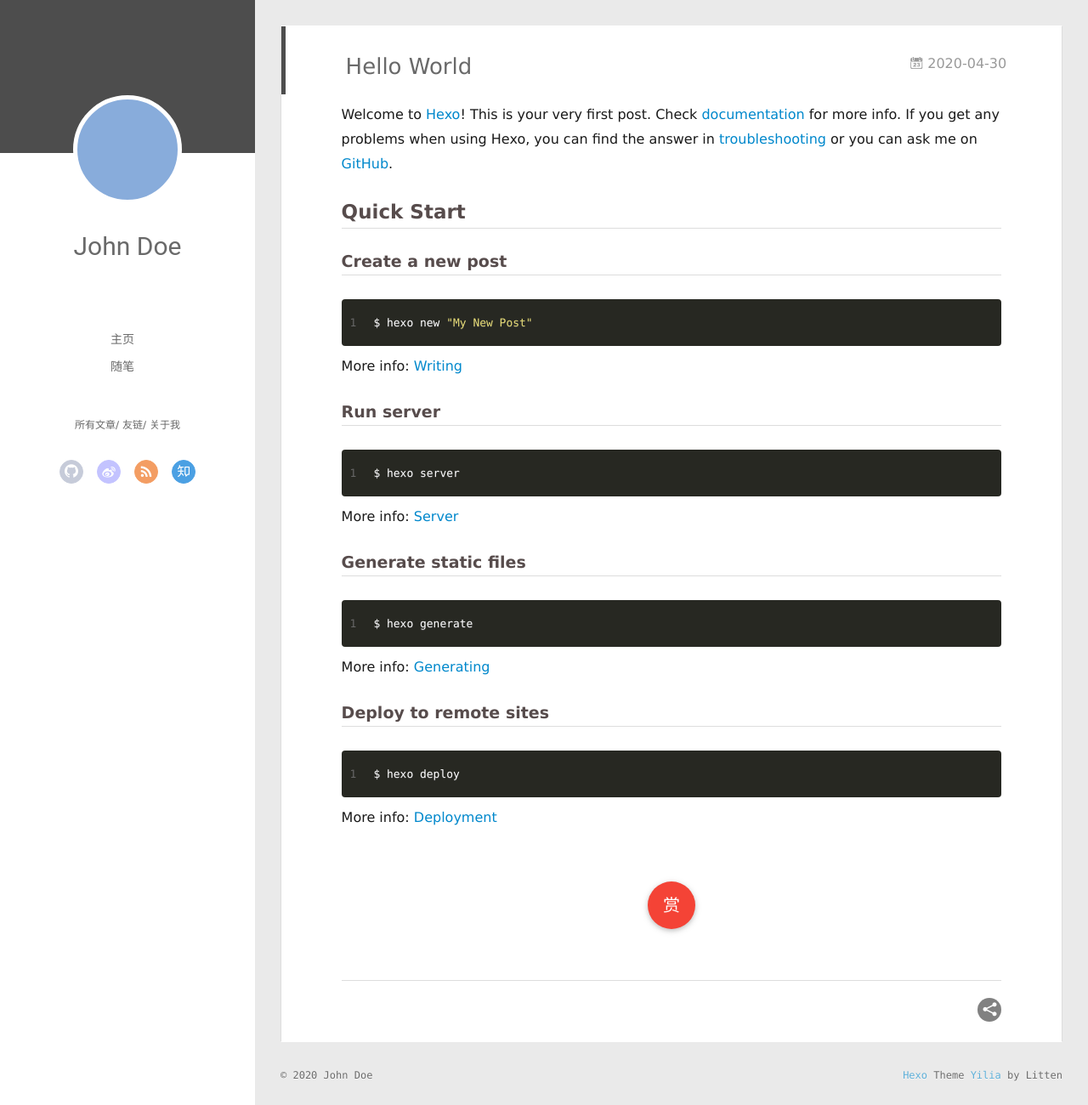
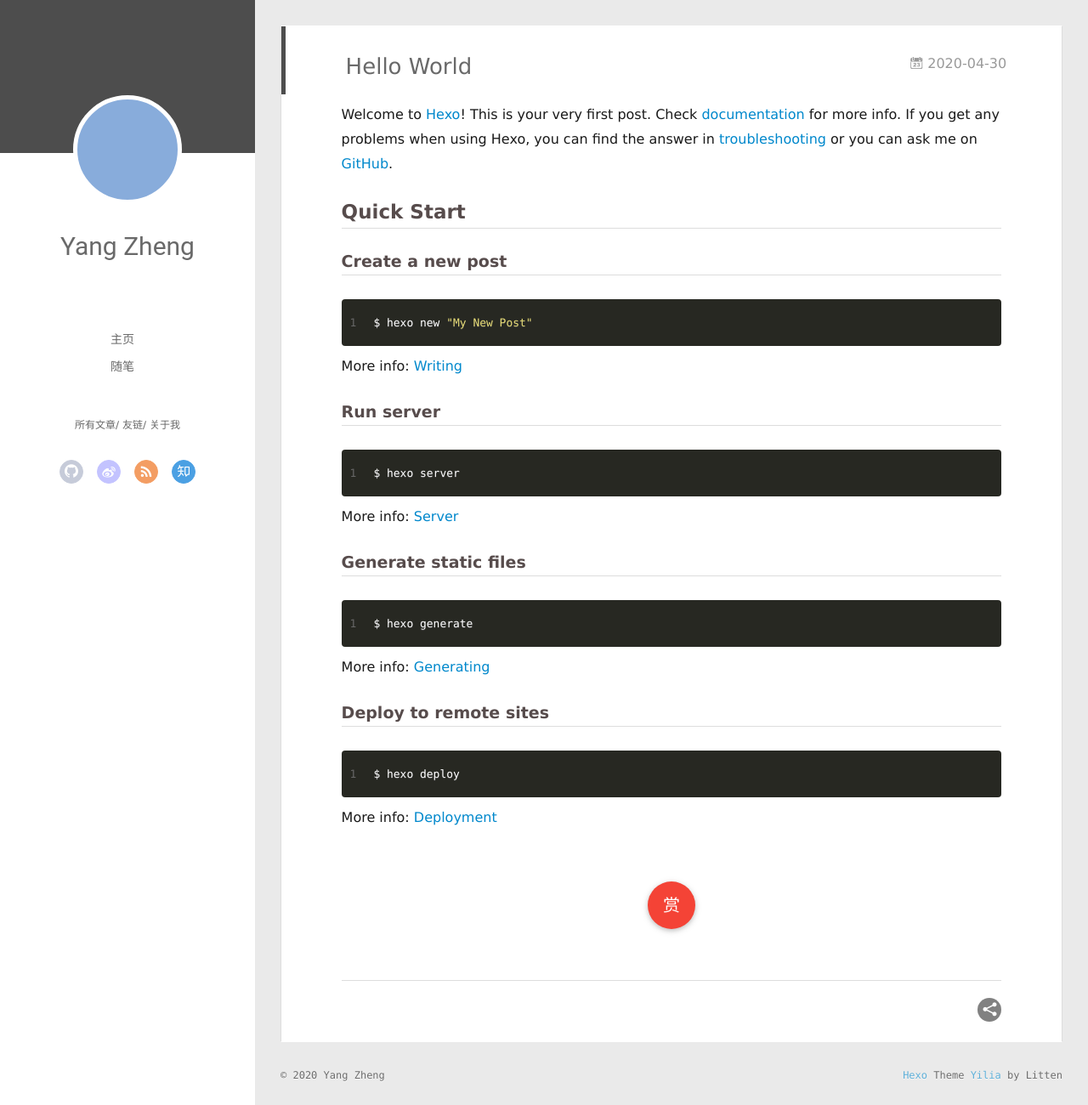
Before and after one commit to ZackYangZheng/ZackYangZheng.github.io, a plain HTML site: page 2020/04/30/hello-world/index.html in a window 1280 px wide and 1306 px high. Shown: the top 1300 px of the page at 85% size. Drawn offline with Linux system fonts and the light colour scheme; no server answers.

Commit message:
Site updated: 2020-04-30 14:30:00

```diff
--- a/2020/04/30/hello-world/index.html
+++ b/2020/04/30/hello-world/index.html
@@ -17,7 +17,7 @@
 <meta property="og:locale" content="en_US">
 <meta property="article:published_time" content="2020-04-30T18:15:04.014Z">
 <meta property="article:modified_time" content="2020-04-30T18:15:04.014Z">
-<meta property="article:author" content="John Doe">
+<meta property="article:author" content="Yang Zheng">
 <meta name="twitter:card" content="summary">
 
     <link rel="alternative" href="/atom.xml" title="The Z" type="application/atom+xml">
@@ -50,7 +50,7 @@
 			<img src="" class="js-avatar">
 		</a>
 		<hgroup>
-		  <h1 class="header-author"><a href="/">John Doe</a></h1>
+		  <h1 class="header-author"><a href="/">Yang Zheng</a></h1>
 		</hgroup>
 
 
@@ -108,7 +108,7 @@
 				<img src="" class="js-avatar">
 			</div>
 			<hgroup>
-			  <h1 class="header-author js-header-author">John Doe</h1>
+			  <h1 class="header-author js-header-author">Yang Zheng</h1>
 			</hgroup>
 
 
@@ -315,7 +315,7 @@
   <div class="outer">
     <div id="footer-info">
     	<div class="footer-left">
-    		&copy; 2020 John Doe
+    		&copy; 2020 Yang Zheng
     	</div>
       	<div class="footer-right">
       		<a href="http://hexo.io/" target="_blank">Hexo</a>  Theme <a href="https://github.com/litten/hexo-theme-yilia" target="_blank">Yilia</a> by Litten
```
Also changed, not shown: archives/2020/04/index.html (+4 -4 lines), archives/2020/index.html (+4 -4 lines), archives/index.html (+4 -4 lines), index.html (+4 -4 lines).
